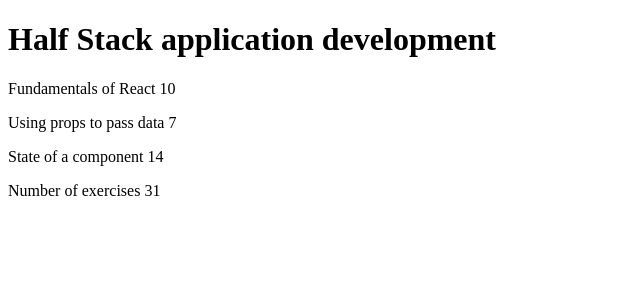
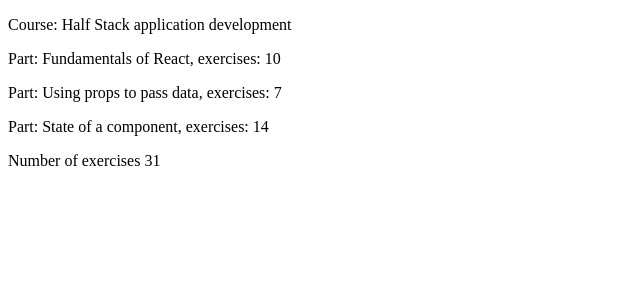
Before and after one commit to viljonaattori/Osio1, a React (Vite) app in the folder tehtavat1/: page / in a window 1280 px wide. Shown: the top 300 px of the page, without its empty margins (0-640 px from the left). Built offline with nearby package versions, Linux system fonts and the light colour scheme.

Commit message:
tehtävä 1.1 step 1 DONE

```diff
--- a/tehtavat1/src/App.jsx
+++ b/tehtavat1/src/App.jsx
@@ -9,19 +9,55 @@
 
   return (
     <div>
-      <h1>{course}</h1>
-      <p>
-        {part1} {exercises1}
-      </p>
-      <p>
-        {part2} {exercises2}
-      </p>
-      <p>
-        {part3} {exercises3}
-      </p>
-      <p>Number of exercises {exercises1 + exercises2 + exercises3}</p>
+      <Header course={course} />
+      <Content
+        part1={part1}
+        exercises1={exercises1}
+        part2={part2}
+        exercises2={exercises2}
+        part3={part3}
+        exercises3={exercises3}
+      />
+      <Total
+        exercises1={exercises1}
+        exercises2={exercises2}
+        exercises3={exercises3}
+      />
     </div>
   );
 };
 
+const Header = (props) => {
+  return (
+    <div>
+      <p>Course: {props.course}</p>
+    </div>
+  );
+};
+
+const Content = (props) => {
+  return (
+    <div>
+      <p>
+        Part: {props.part1}, exercises: {props.exercises1}
+      </p>
+      <p>
+        Part: {props.part2}, exercises: {props.exercises2}
+      </p>
+      <p>
+        Part: {props.part3}, exercises: {props.exercises3}
+      </p>
+    </div>
+  );
+};
+
+const Total = (props) => {
+  return (
+    <p>
+      Number of exercises{" "}
+      {props.exercises1 + props.exercises2 + props.exercises3}
+    </p>
+  );
+};
+
 export default App;
```
